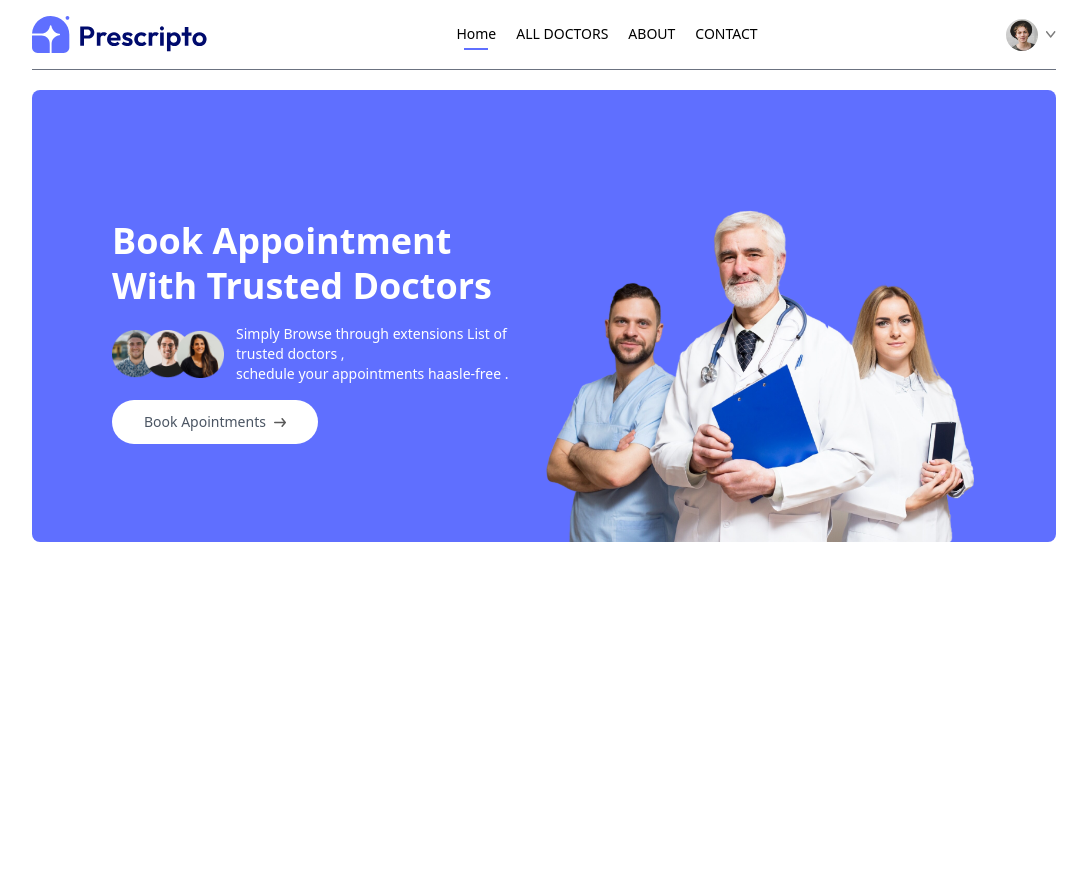
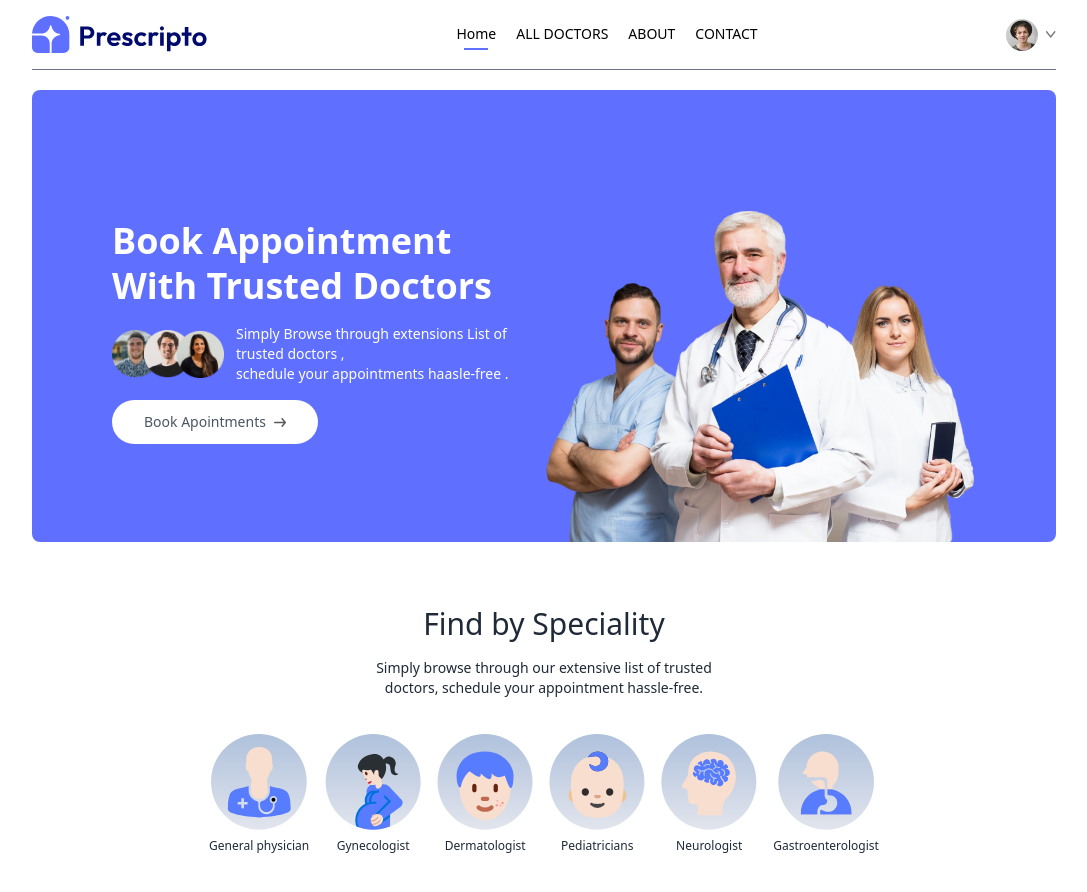
Before and after one commit to Dev-NavedAli/Prescript, a React app in the folder frontend/: page / in a window 1280 px wide. Shown: the top 892 px of the page, without its empty margins (96-1183 px from the left). Before the commit the page ends 800 px from the top, so only its background shows below. Built offline with nearby package versions, Linux system fonts and the light colour scheme; the HTML template or start-up script is replaced by a standard one.

Commit message:
designed Speciality Menu

```diff
--- a/frontend/src/components/Header.jsx
+++ b/frontend/src/components/Header.jsx
@@ -14,7 +14,7 @@
                     <img className='w-28' src={assets.group_profiles} alt="" />
                     <p>Simply Browse through extensions List of trusted doctors ,<br className='hidden sm:block' /> schedule your appointments haasle-free .</p>
                 </div>
-                <a href="#speciality" className='flex items-center gap-2 bg-white px-8 py-3 rounded-full text-gray-600 text-sm m-auto md:m-0 hover:scale-105 transition-all duration-300'>
+                <a href="#speciality" className='flex items-center gap-2 bg-white px-8 py-3 rounded-full text-gray-600 text-sm m-auto md:m-0 hover:scale-105 transition-all duration-300 scroll-smooth'>
                         Book Apointments
                         <img src={assets.arrow_icon} className='w-3' alt="" />
                     </a>
--- a/frontend/src/components/Navbar.jsx
+++ b/frontend/src/components/Navbar.jsx
@@ -10,7 +10,7 @@
   const navigate = useNavigate()
   return (
     <div className='flex items-center justify-between text-sm py-4 mb-5 border-b border-b-gray-500'>
-      <img className='w-44 cursor-pointer' src={assets.logo} alt="" />
+      <img onClick={()=>navigate('/')} className='w-44 cursor-pointer' src={assets.logo} alt="" />
       <ul className='hidden md:flex items-start gap-5 font-medium'>
         <NavLink to='/'>
           <li className='py-1'>Home</li>
--- /dev/null
+++ b/frontend/src/components/SpecialityMenu.jsx
@@ -0,0 +1,24 @@
+import React from 'react'
+import { specialityData } from '../assets/assets'
+import { Link } from 'react-router-dom'
+
+const SpecialityMenu = () => {
+    return (
+        <div className='flex flex-col items-center gap-4 py-16 text-gray-800' id='speciality'>
+            <h1 className='text-3xl font-medium'>Find by Speciality</h1>
+            <p className='w-1/3 text-center text-sm'>Simply browse through our extensive list of trusted doctors, schedule your appointment hassle-free.</p>
+            <div className='flex sm:justify-center gap-4 pt-5 w-full overflow-scroll'>
+                {
+                    specialityData.map((item, index) => (
+                        <Link onClick={()=>scrollTo(0,0)} className='flex flex-col items-center text-xs cursor-pointer flex-shrink-0 hover:translate-y-[-10px] transition-all duration-500' key={index} to={`/doctors/${item.speciality}`}>
+                            <img src={item.image} className='w-16 sm:w-24 mb-2' alt="" />
+                            <p>{item.speciality}</p>
+                        </Link>
+                    ))
+                }
+            </div>
+        </div>
+    )
+}
+
+export default SpecialityMenu
--- a/frontend/src/index.css
+++ b/frontend/src/index.css
@@ -5,3 +5,7 @@
 .active hr{
     @apply block;
 }
+
+::-webkit-scrollbar{
+    @apply hidden
+}
--- a/frontend/src/pages/Home.jsx
+++ b/frontend/src/pages/Home.jsx
@@ -1,10 +1,12 @@
 import React from 'react'
 import Header from '../components/Header'
+import SpecialityMenu from '../components/SpecialityMenu'
 
 const Home = () => {
   return (
     <div>
       <Header/>
+      <SpecialityMenu/>
     </div>
   )
 }
```
